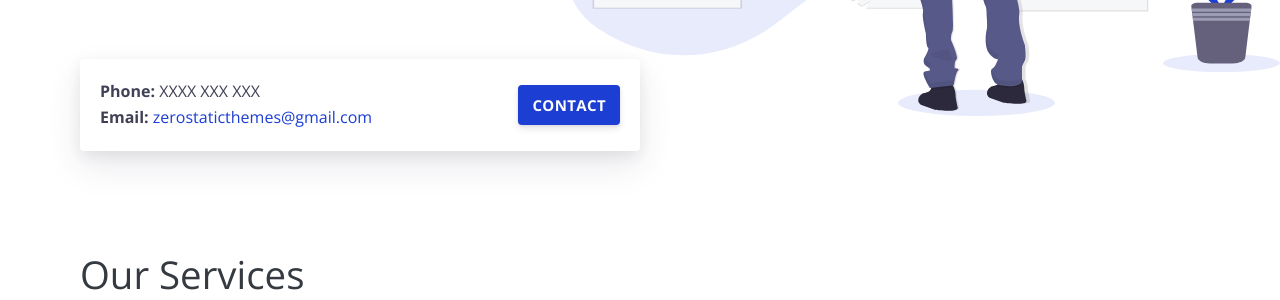
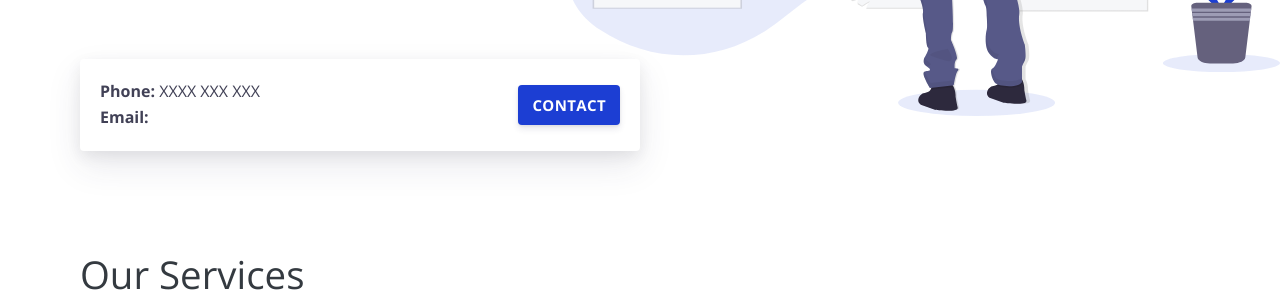
Before and after one commit to fedorsma/fedorsma.github.io, a Jekyll site: the page built from jekyll-serif-theme-master/index.html, in a window 1280 px wide and 1400 px high, scrolled down 285 px. Shown: the part 154-454 px from the top of the window. Built offline with Jekyll 4.4.1, drawn with Linux system fonts in a browser that asks for light colours; some of the changed text lies outside the part shown.

Commit message:
Update contact.yml

```diff
--- a/jekyll-serif-theme-master/_data/contact.yml
+++ b/jekyll-serif-theme-master/_data/contact.yml
@@ -1,4 +1,4 @@
-email: 'zerostaticthemes@gmail.com'
+email: ''
 phone: 'XXXX XXX XXX'
-businessName: 'Hugo Serif'
+businessName: 'Федор'
 address: ''
```
